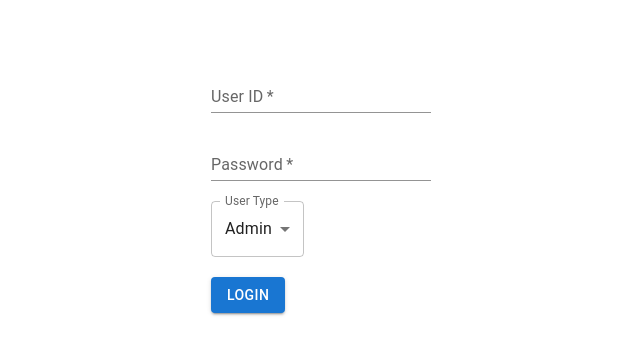
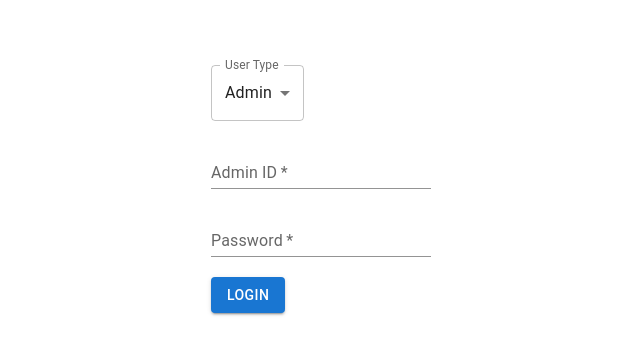
Before and after one commit to AnmolDh/tailorbook, a React (Create React App) app in the folder client/: page / in a window 1280 px wide. Shown: the part 219-574 px from the top of the page, without its empty margins (319-959 px from the left). Built offline with nearby package versions, Linux system fonts and the light colour scheme.

Commit message:
user or admin

```diff
--- a/client/src/components/LoginForm.js
+++ b/client/src/components/LoginForm.js
@@ -5,27 +5,27 @@ import TextField from "@mui/material/TextField";
 import MenuItem from "@mui/material/MenuItem";
 import Button from "@mui/material/Button";
 
-function LoginForm () {
+function LoginForm() {
   const [inputData, setInputData] = useState({
+    userType: "admin",
+    adminId: "",
     userId: "",
     password: "",
-    userType: "admin"
-  })
+  });
 
   const handleInputData = (e) => {
     setInputData((prev) => {
       return {
         ...prev,
-        [e.target.name]: e.target.value
-      }
-    })
-  }
+        [e.target.name]: e.target.value,
+      };
+    });
+  };
 
   const handleSubmit = (e) => {
     e.preventDefault();
-    axios.post("http://localhost:4000/login", inputData)
-  }
-
+    axios.post("http://localhost:4000/login", inputData);
+  };
 
   const boxStyle = {
     display: "flex",
@@ -44,26 +44,6 @@ function LoginForm () {
       <form onSubmit={handleSubmit}>
         <TextField
           sx={formStyle}
-          variant="standard"
-          type="text"
-          required
-          label="User ID"
-          name="userId"
-          value={inputData.userId}
-          onChange={handleInputData}
-        />
-        <TextField
-          sx={formStyle}
-          variant="standard"
-          type="password"
-          required
-          label="Password"
-          name="password"
-          value={inputData.password}
-          onChange={handleInputData}
-        />
-        <TextField
-          sx={formStyle}
           id="outlined-select-currency"
           select
           defaultValue="admin"
@@ -79,6 +59,40 @@ function LoginForm () {
             User
           </MenuItem>
         </TextField>
+        {inputData.userType === "admin" ? (
+          <TextField
+            sx={formStyle}
+            variant="standard"
+            type="text"
+            required
+            label="Admin ID"
+            name="adminId"
+            value={inputData.adminId}
+            onChange={handleInputData}
+          />
+        ) : (
+          <TextField
+            sx={formStyle}
+            variant="standard"
+            type="text"
+            required
+            label="User ID"
+            name="userId"
+            value={inputData.userId}
+            onChange={handleInputData}
+          />
+        )}
+
+        <TextField
+          sx={formStyle}
+          variant="standard"
+          type="password"
+          required
+          label="Password"
+          name="password"
+          value={inputData.password}
+          onChange={handleInputData}
+        />
         <Button sx={formStyle} type="submit" variant="contained">
           LOGIN
         </Button>
```
Also changed, not shown: 1 other file (tests, documents, lock files or other folders).
